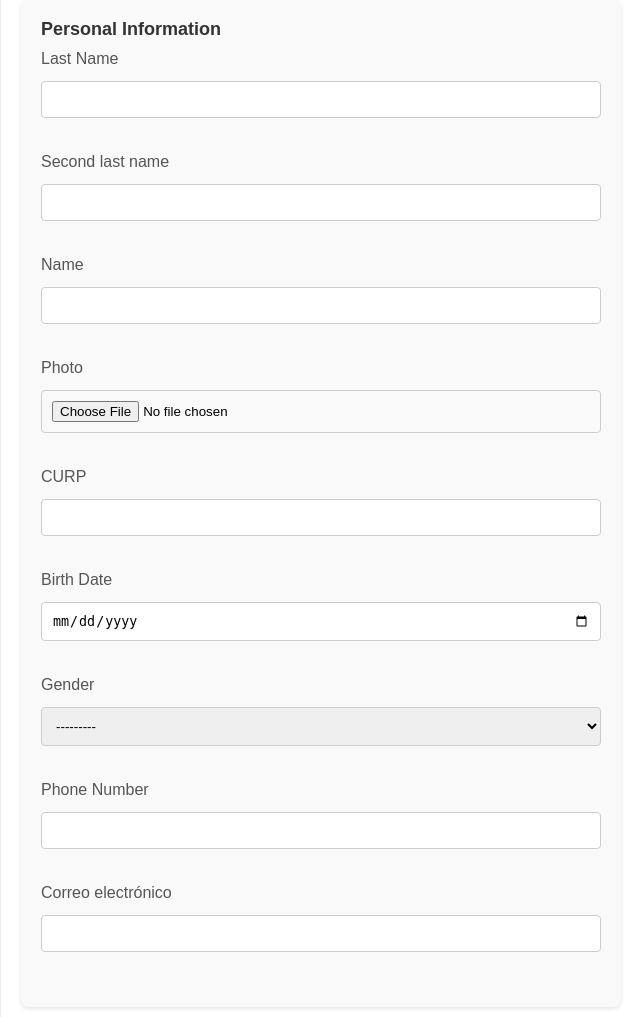
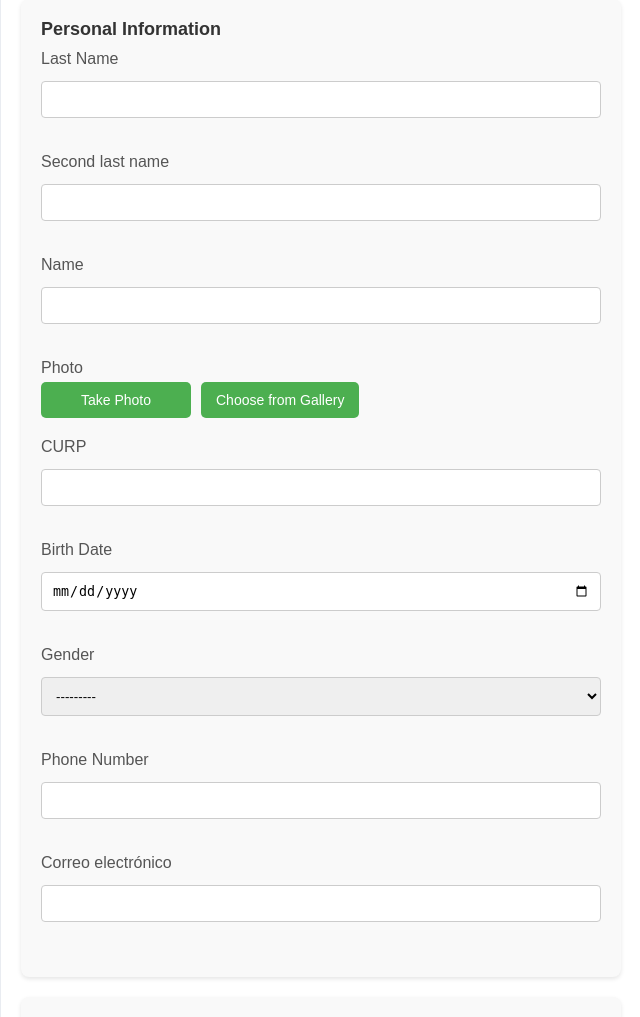
Before and after one commit to devcuber/AcademyCore2, a Django app: page /preregister/new/ in a window 1280 px wide. Shown: the part 115-1132 px from the top of the page, without its empty margins (319-959 px from the left). Run offline with Django 4.2, Linux system fonts and the light colour scheme; data comes from the database, SQL or seed files in the repository.

Commit message:
feat(preregister): add Take Photo and Choose from Gallery buttons

```diff
--- a/preregistration/templates/preregistration/preregister_form.html
+++ b/preregistration/templates/preregistration/preregister_form.html
@@ -138,8 +138,19 @@
                 </div>
 
                 <div class="form-group">
-                    <label for="id_photo">{% trans "Photo" %}</label>
-                    {{ form.photo }}
+                    <label>{% trans "Photo" %}</label>
+                    <div style="display:flex; gap:10px; flex-wrap:wrap;">
+                        <label for="id_photo_camera" class="custom-button">
+                        {% trans "Take Photo" %}
+                        </label>
+                        <input type="file" name="photo" id="id_photo_camera" accept="image/*" capture="environment" style="display:none;">
+
+                        <label for="id_photo_gallery" class="custom-button">
+                        {% trans "Choose from Gallery" %}
+                        </label>
+                        <input type="file" name="photo" id="id_photo_gallery" accept="image/*" style="display:none;">
+                    </div>
+
                     {% if form.photo.errors %}
                         <div class="error">
                             {% for error in form.photo.errors %}
@@ -148,6 +159,24 @@
                         </div>
                     {% endif %}
                 </div>
+
+                <style>
+                .custom-button {
+                    display:inline-block;
+                    background-color:#4CAF50;
+                    color:white;
+                    padding:10px 15px;
+                    border-radius:5px;
+                    cursor:pointer;
+                    font-size:14px;
+                    text-align:center;
+                    min-width:120px;
+                }
+                .custom-button:hover {
+                    background-color:#45a049;
+                }
+                </style>
+
 
                 <div class="form-group">
                     <label for="id_curp">{% trans "CURP" %}</label>
```
